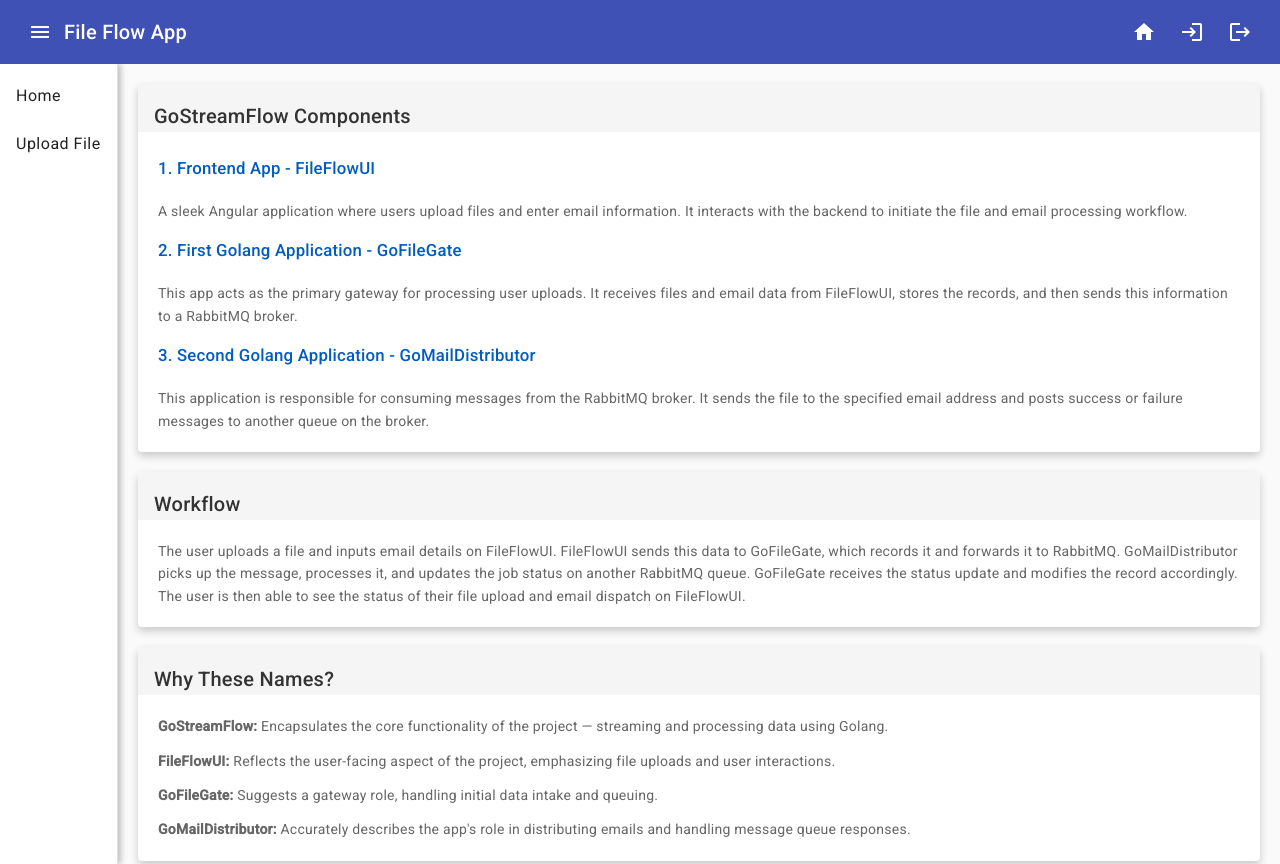
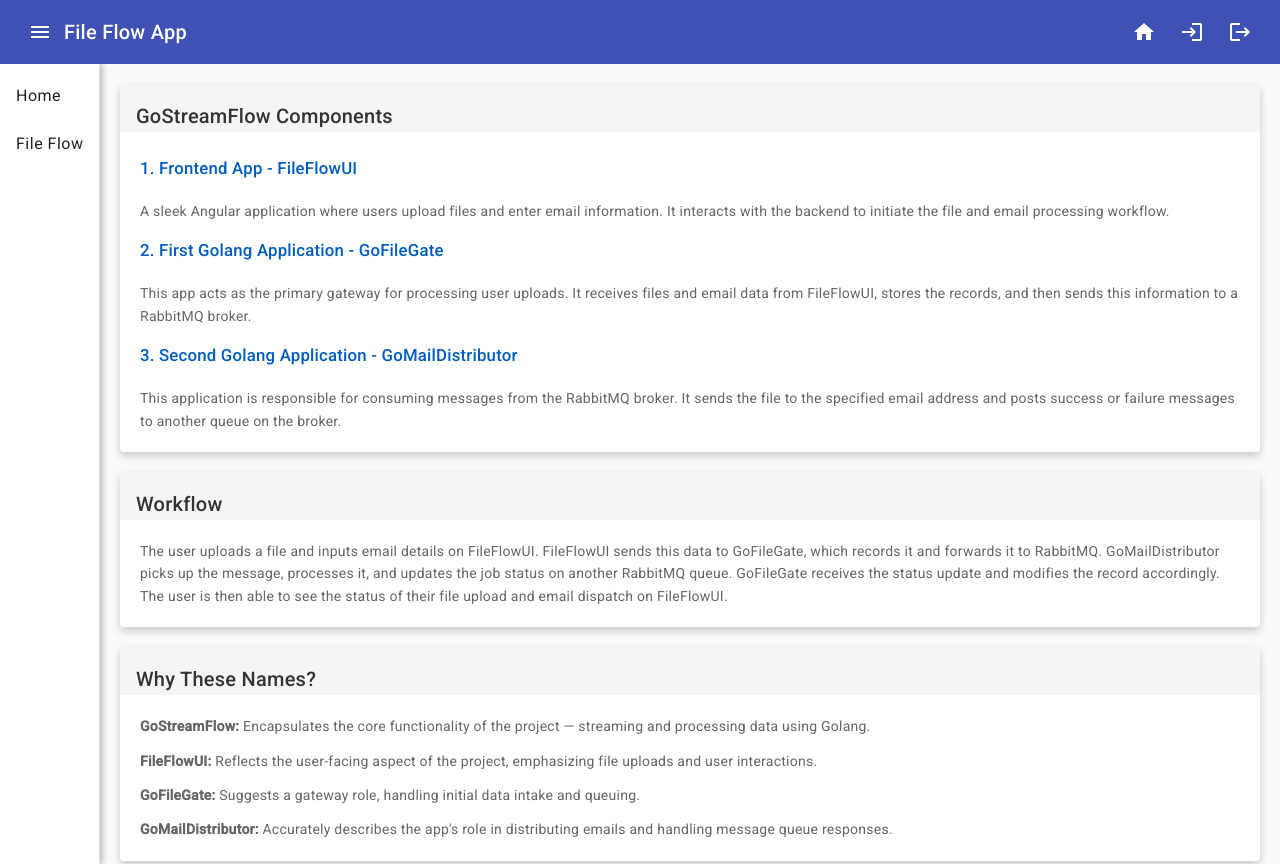
Before and after one commit to BillYang3416/go-stream-flow, an Angular app in the folder file-flow-ui/: page /home in a window 1280 px wide. Both pictures are taken after a click on the button "menu". Built offline with nearby package versions, Linux system fonts and the light colour scheme.

Commit message:
change sidenav text

```diff
--- a/file-flow-ui/src/app/app.component.html
+++ b/file-flow-ui/src/app/app.component.html
@@ -21,7 +21,7 @@
   <mat-sidenav #sidenav class="sidenav" mode="side">
     <mat-nav-list>
       <a mat-list-item routerLink="/home">Home</a>
-      <a mat-list-item routerLink="/file-flow">Upload File</a>
+      <a mat-list-item routerLink="/file-flow">File Flow</a>
     </mat-nav-list>
   </mat-sidenav>
 
```
